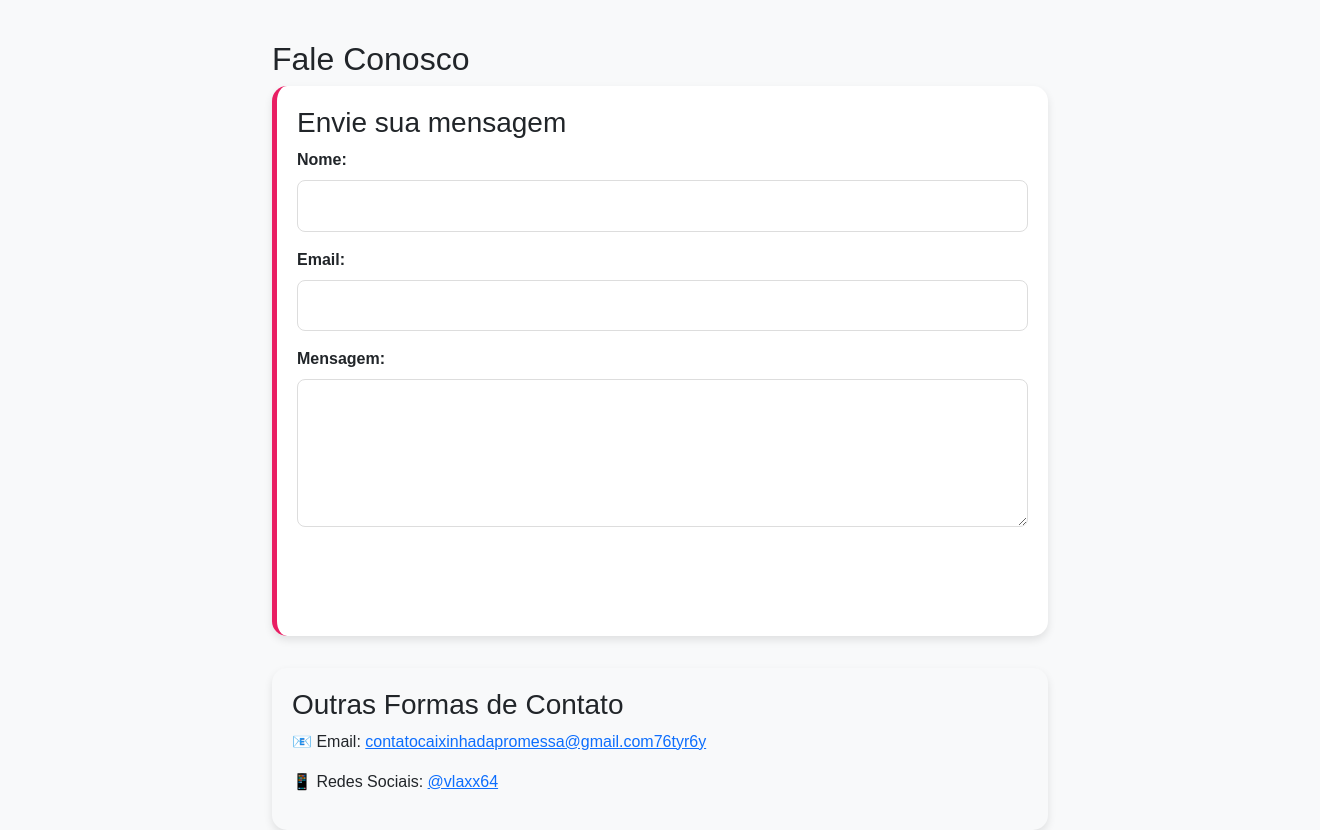
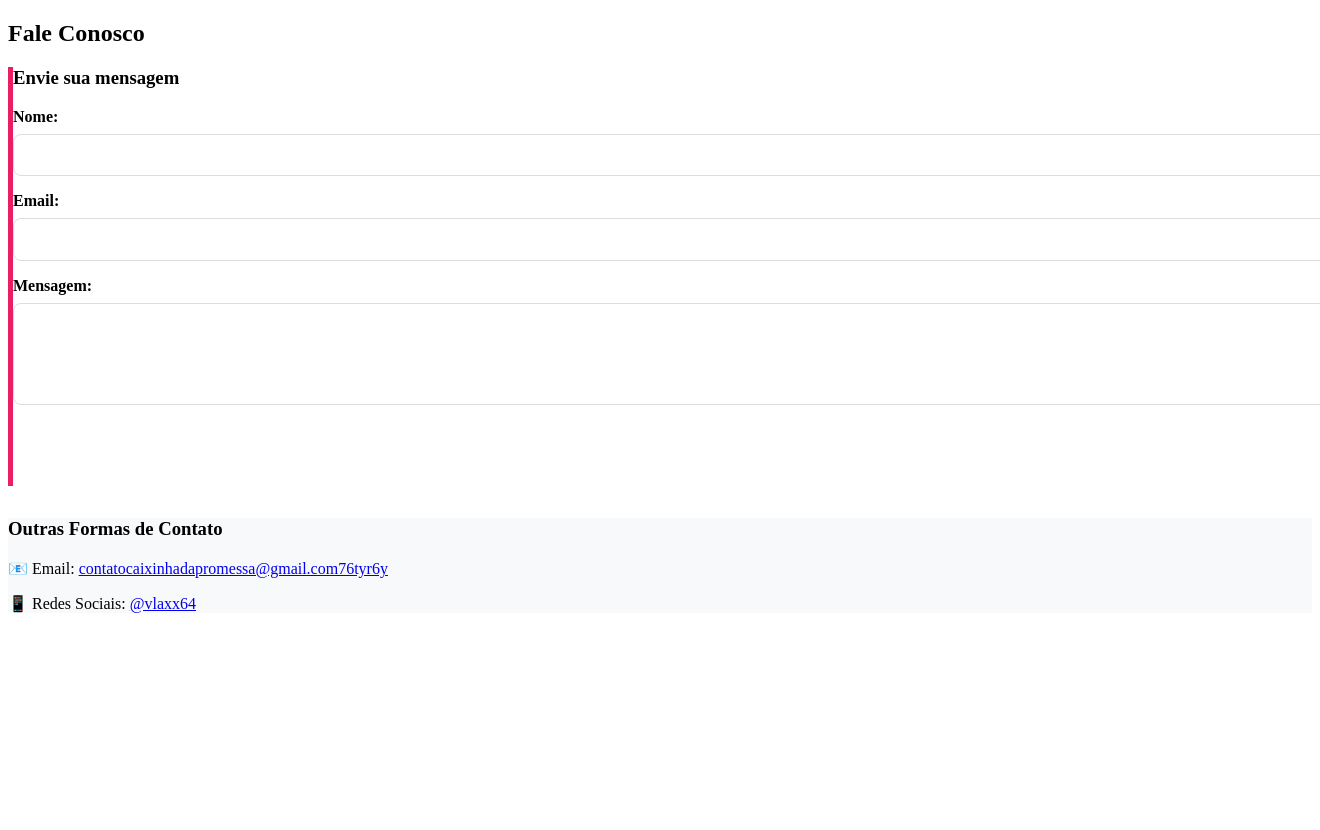
Before and after one commit to Vlaneves/caixinha-promessas, a Flask app: page /contato in a window 1320 px wide; the page is wider, and only the part inside the window is pictured. After the commit the page ends 613 px from the top of that part, so only its background shows below. Run offline with Flask 3, Linux system fonts and the light colour scheme.

Commit message:
Update base.html
voltando

```diff
--- a/templates/base.html
+++ b/templates/base.html
@@ -1,56 +1,46 @@
 <!DOCTYPE html>
-<html lang="pt-br">
+<html lang="pt-BR">
 <head>
-    <meta charset="UTF-8">
-    <meta name="viewport" content="width=device-width, initial-scale=1.0">
-    <title>Caixinha de Promessas</title>
-    <!-- Bootstrap CSS -->
-    <link href="https://cdn.jsdelivr.net/npm/bootstrap@5.3.0/dist/css/bootstrap.min.css" rel="stylesheet">
-    <!-- Bootstrap Icons -->
-    <link rel="stylesheet" href="https://cdn.jsdelivr.net/npm/bootstrap-icons@1.10.0/font/bootstrap-icons.css">
-    <!-- Estilos customizados -->
-    <style>
-        body {
-            background-color: #f8f9fa;
-            font-family: 'Arial', sans-serif;
-            padding-top: 40px;
-        }
-        .container {
-            max-width: 800px;
-            margin: 0 auto;
-        }
-        .card {
-            border-radius: 15px;
-            box-shadow: 0 4px 8px rgba(0, 0, 0, 0.1);
-            border: none;
-            padding: 20px;
-        }
-        .btn-primary {
-            background-color: #6f42c1;
-            border: none;
-            padding: 10px 20px;
-            font-size: 18px;
-        }
-        .btn-primary:hover {
-            background-color: #5a32a3;
-        }
-        h1 {
-            color: #6f42c1;
-            margin-bottom: 20px;
-        }
-        .lead-text {
-            font-size: 18px;
-            margin-bottom: 30px;
-        }
-    </style>
+    <!-- [Todo o conteúdo existente da head permanece IGUAL] -->
+    <!-- ... (metadados, favicon, CSS) ... -->
 </head>
 <body>
-    <div class="container">
-        {% block content %}{% endblock %}
-    </div>
+    <!-- [Barra de navegação permanece IGUAL] -->
+    <!-- ... (navbar) ... -->
 
-    <!-- Bootstrap JS -->
-    <script src="https://cdn.jsdelivr.net/npm/bootstrap@5.3.0/dist/js/bootstrap.bundle.min.js"></script>
-    {% block scripts %}{% endblock %}
+    <!-- Conteúdo Principal - MODIFICAÇÃO SIMPLIFICADA -->
+    <main class="container my-4">
+        {% block content %}
+        <!-- Bloco de compartilhamento (TESTE FORÇADO) -->
+        <div class="promessa-container bg-light p-4 rounded mb-4">
+            <div class="row align-items-center">
+                <div class="col-md-8">
+                    {% if promessa_texto %}
+                        <p class="fs-5">{{ promessa_texto }}</p>
+                    {% else %}
+                        <p class="fs-5">"Porque Deus amou o mundo de tal maneira que deu o seu Filho unigênito..." (João 3:16)</p>
+                    {% endif %}
+                </div>
+                <div class="col-md-4 text-md-end mt-3 mt-md-0">
+                    <p class="text-muted mb-2">Compartilhe com quem você ama:</p>
+                    <a href="https://api.whatsapp.com/send?text=🌟 Promessa Bíblica 🌟%0A%0A{% if promessa_texto %}{{ promessa_texto|urlencode }}{% else %}Porque Deus amou o mundo de tal maneira que deu o seu Filho unigênito... (João 3:16){% endif %}%0A%0AVeja mais em: {{ request.url|urlencode }}"
+                       class="btn btn-success"
+                       target="_blank"
+                       style="background-color: #25D366; border-color: #25D366;">
+                       <svg xmlns="http://www.w3.org/2000/svg" width="18" height="18" fill="white" class="me-1" viewBox="0 0 16 16">
+                           <path d="M13.601 2.326A7.854 7.854 0 0 0 7.994 0C3.627 0 .068 3.558.064 7.926c0 1.399.366 2.76 1.057 3.965L0 16l4.204-1.102a7.933 7.933 0 0 0 3.79.965h.004c4.368 0 7.926-3.558 7.93-7.93A7.898 7.898 0 0 0 13.6 2.326zM7.994 14.521a6.573 6.573 0 0 1-3.356-.92l-.24-.144-2.494.654.666-2.433-.156-.251a6.56 6.56 0 0 1-1.007-3.505c0-3.626 2.957-6.584 6.591-6.584a6.56 6.56 0 0 1 4.66 1.931 6.557 6.557 0 0 1 1.928 4.66c-.004 3.639-2.961 6.592-6.592 6.592zm3.615-4.934c-.197-.099-1.17-.578-1.353-.646-.182-.065-.315-.099-.445.099-.133.197-.513.646-.627.775-.114.133-.232.148-.43.05-.197-.1-.836-.308-1.592-.983-.59-.525-.985-1.175-1.103-1.372-.114-.198-.011-.304.088-.403.087-.088.197-.232.296-.346.1-.114.133-.198.198-.33.065-.134.034-.248-.015-.347-.05-.099-.445-1.076-.612-1.47-.16-.389-.323-.335-.445-.34-.114-.007-.247-.007-.38-.007a.729.729 0 0 0-.529.247c-.182.198-.691.677-.691 1.654 0 .977.71 1.916.81 2.049.098.133 1.394 2.132 3.383 2.992.47.205.84.326 1.129.418.475.152.904.129 1.246.08.38-.058 1.171-.48 1.338-.943.164-.464.164-.86.114-.943-.049-.084-.182-.133-.38-.232z"/>
+                       </svg>
+                       WhatsApp
+                    </a>
+                </div>
+            </div>
+        </div>
+
+        <!-- Seu conteúdo existente será renderizado aqui -->
+        {% endblock %}
+    </main>
+
+    <!-- [Rodapé e scripts permanecem IGUAIS] -->
+    <!-- ... (footer e scripts) ... -->
 </body>
 </html>
```
